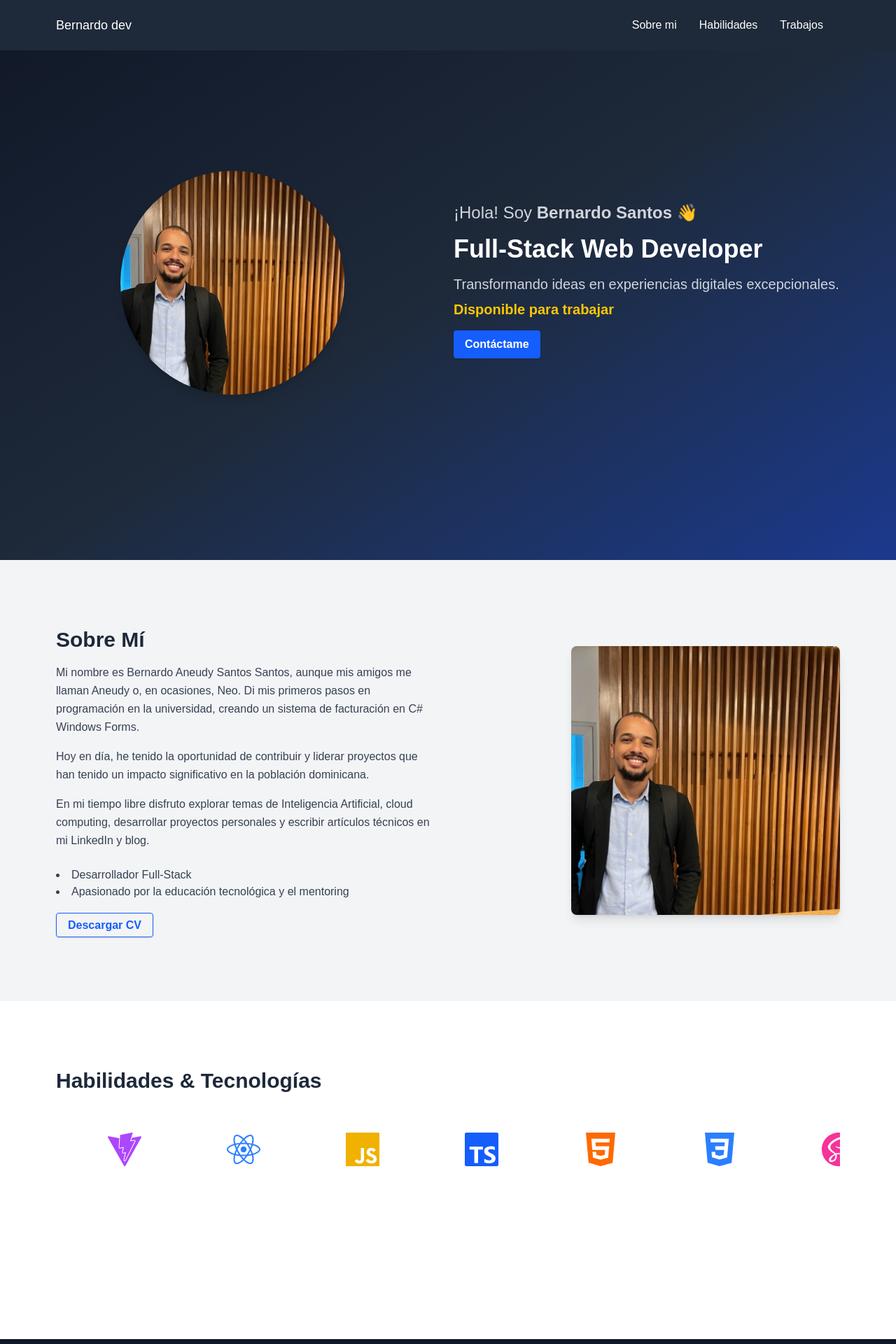
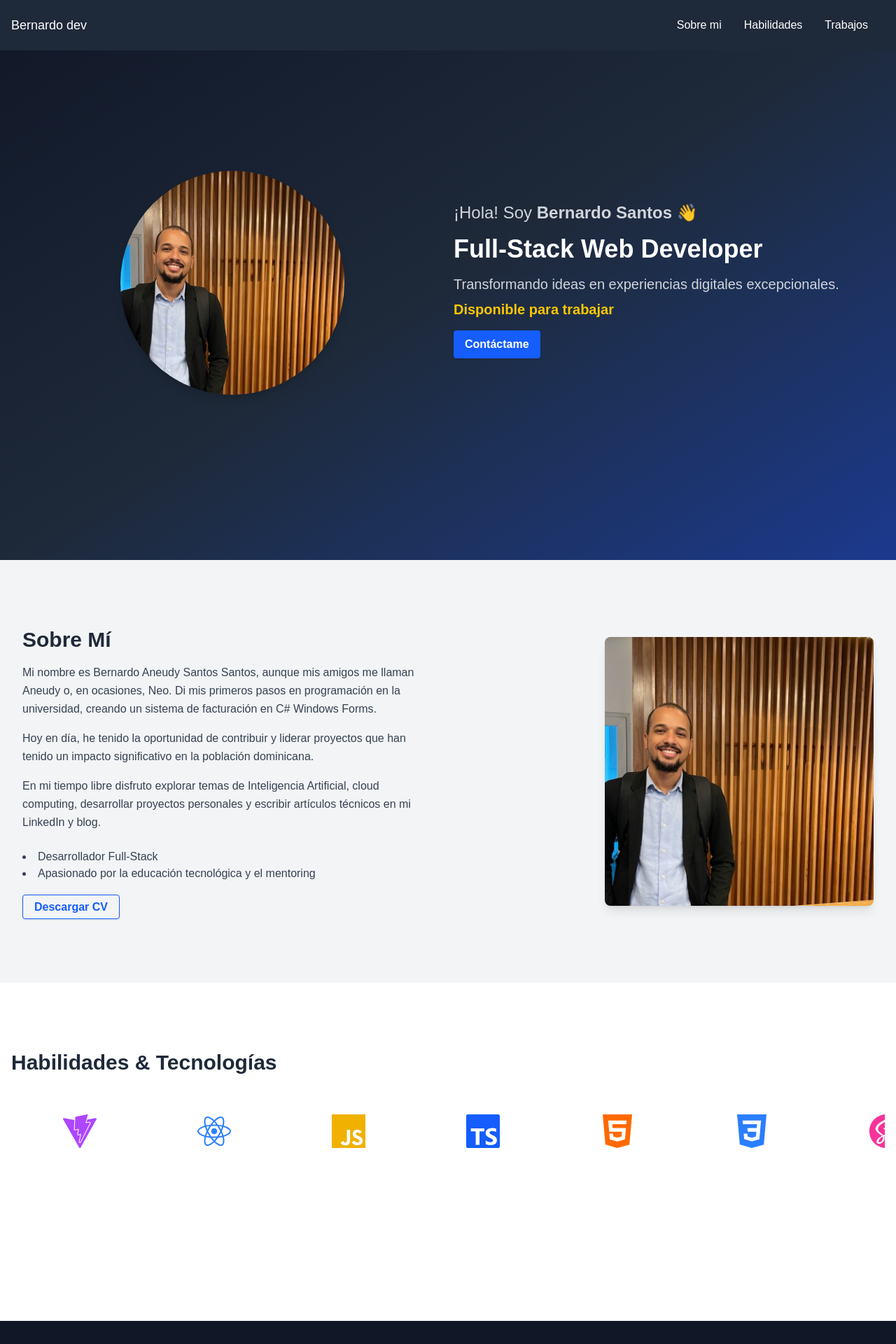
Before and after one commit to Bernardosantossantos/portafoliobs, a React (Vite) app: page / in a window 1280 px wide. Shown: the top 1920 px of the page at 70% size. Built offline with nearby package versions, Linux system fonts and the light colour scheme.

Commit message:
refactor layout components to remove redundant max-w-6xl class for consistent styling

```diff
--- a/src/components/Footer.jsx
+++ b/src/components/Footer.jsx
@@ -3,7 +3,7 @@ import { FaLinkedin, FaGithub } from 'react-icons/fa';
 function Footer() {
   return (
     <footer className="bg-gray-800 text-white py-4">
-      <div className="max-w-6xl container mx-auto px-4">
+      <div className="container mx-auto px-4">
         <div className="flex justify-between items-center flex-wrap gap-4">
           {/* Copyright */}
           <p className="text-gray-400">
--- a/src/components/HabilidadesyTecnologias.jsx
+++ b/src/components/HabilidadesyTecnologias.jsx
@@ -87,7 +87,7 @@ function HabilidadesyTecnologias() {
 
     return (
         <section id="Habilidades & Tecnologías" className="py-24 bg-white">
-            <div className="max-w-6xl container mx-auto px-4">
+            <div className="container mx-auto px-4">
                 <h2 className="text-3xl font-bold text-gray-800 mb-10">
                     Habilidades & Tecnologías
                 </h2>
--- a/src/components/Layout.jsx
+++ b/src/components/Layout.jsx
@@ -4,11 +4,11 @@ import Footer from './Footer';
 function Layout({ children }) {
   return (
     <>
-      <Navbar className="" />
-      <main className="">
+      <Navbar className />
+      <main className>
         {children}
       </main>
-      <Footer className=""/>
+      <Footer className/>
     </>
   );
 }
--- a/src/components/Navbar.jsx
+++ b/src/components/Navbar.jsx
@@ -28,7 +28,7 @@ function Navbar() {
   return (
     <header
       className={`
-        fixed top-0 left-0 right-0
+        fixed top-0 left-0 right-0 w-full
         ${isScrolled
           ? 'bg-gray-800/95 backdrop-blur-sm shadow-lg translate-y-0'
           : 'bg-gray-800 translate-y-0'
@@ -36,7 +36,7 @@ function Navbar() {
         transition-all duration-300 ease-in-out z-50
       `}
     >
-      <nav className="max-w-6xl container mx-auto px-4 flex flex-col sm:flex-row justify-between items-center py-4">
+      <nav className="container mx-auto px-4 flex flex-col sm:flex-row justify-between items-center py-4">
         <div className="flex flex-col items-center sm:flex-row sm:space-x-4">
           <span>
             <button
--- a/src/components/Trabajos.jsx
+++ b/src/components/Trabajos.jsx
@@ -44,7 +44,7 @@ function Trabajos() {
 
   return (
     <section id='trabajos' className="py-24 px-4 bg-gray-900 text-white">
-      <div className="max-w-6xl container mx-auto px-4">
+      <div className="container mx-auto px-4">
         <h2 className="text-3xl font-bold mb-8">
           Trabajos
         </h2>
--- a/src/pages/Home.jsx
+++ b/src/pages/Home.jsx
@@ -59,8 +59,8 @@ function Home() {
       </section>
 
       {/* Sobre mi */}
-      <section id="sobre-mi" className="py-24 px-4 bg-gray-100">
-        <div className="container mx-auto px-4 max-w-6xl grid grid-cols-1 md:grid-cols-2 gap-8 items-center">
+      <section id="sobre-mi" className="w-full py-24 px-4 bg-gray-100">
+        <div className="container mx-auto px-4 grid grid-cols-1 md:grid-cols-2 gap-8 items-center">
 
           <div>
             <h2 className="text-3xl font-bold text-gray-800 mb-4">
```
